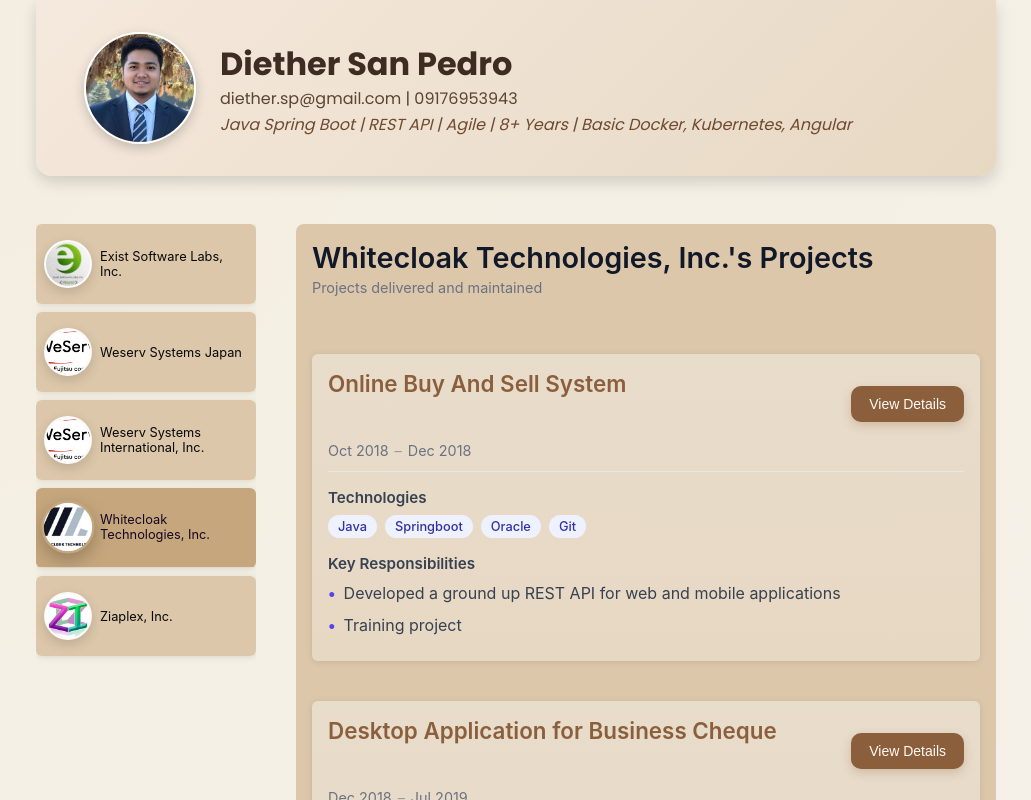
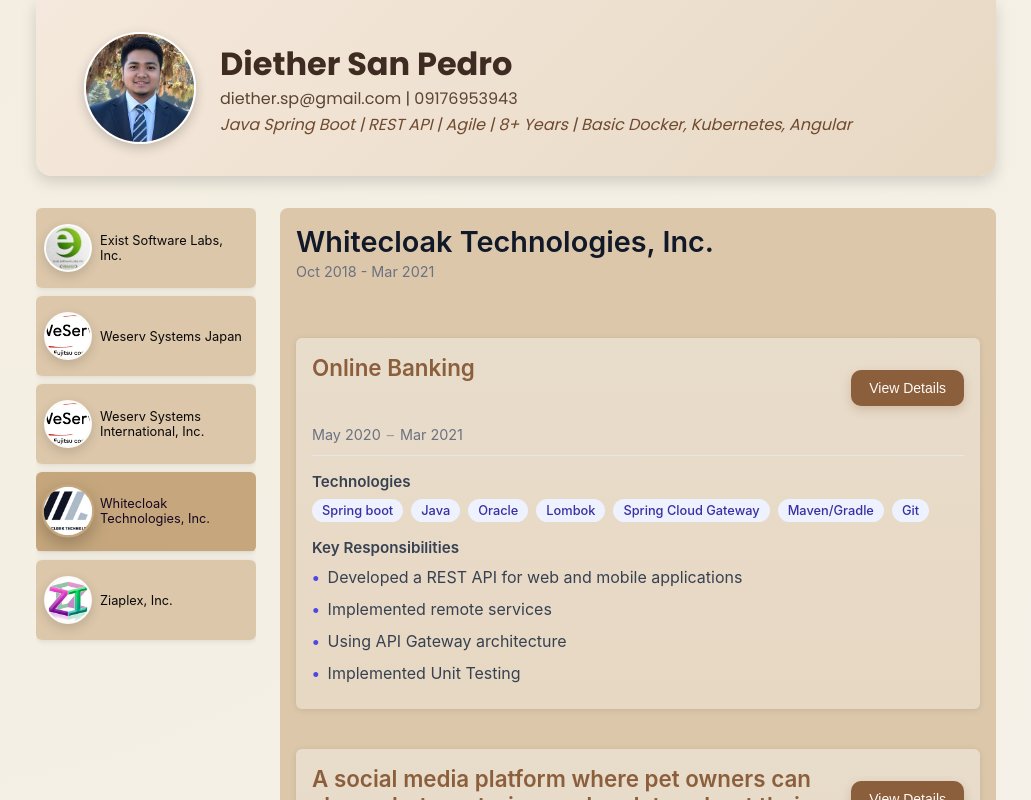
Before and after one commit to diether-sp/dsp-portfolio, an Angular app: page / in a window 1280 px wide. Both pictures are taken after a click on the button "Whitecloak Technologies, Inc.". Shown: the top 800 px of the page, without its empty margins (124-1155 px from the left). Built offline with nearby package versions, Linux system fonts and the light colour scheme.

Commit message:
Fix project sorting and added new project info

```diff
--- a/src/app/app.component.css
+++ b/src/app/app.component.css
@@ -3,9 +3,10 @@
   width: 90%;
   max-width: 60rem;
   margin: 3rem auto;
+  margin-top: 0rem;
   display: grid;
   grid-template-columns: 1fr;
-  gap: 2rem;
+  gap: 1.5rem;
   font-family: 'Inter', sans-serif;
 }
 
@@ -49,7 +50,7 @@
 @media (min-width: 768px) {
   .main-layout {
     grid-template-columns: 220px 1fr;
-    gap: 2.5rem;
+    gap: 1.5rem;
   }
 
   .company-list {
--- a/src/app/app.component.html
+++ b/src/app/app.component.html
@@ -21,6 +21,7 @@
   <section class="projects-container">
     @if (selectedCompany) {
       <app-projects
+        [duration]="selectedCompany.duration"
         [companyId]="selectedCompany.id"
         [name]="selectedCompany.name"
       />
--- a/src/app/company-list.ts
+++ b/src/app/company-list.ts
@@ -2,26 +2,31 @@
   {
     id: 'c1',
     name: 'Ziaplex, Inc.',
+    duration: 'Dec 2017 - Sept 2018',
     avatar: 'ziaplex.jpg',
   },
   {
     id: 'c2',
     name: 'Whitecloak Technologies, Inc.',
+    duration: 'Oct 2018 - Mar 2021',
     avatar: 'wc.jpg',
   },
   {
     id: 'c3',
     name: 'Weserv Systems International, Inc.',
+    duration: 'Mar 2021 - Dec 2022 | Jun 2024 - Apr 2025',
     avatar: 'weserv.jpg',
   },
   {
     id: 'c4',
     name: 'Weserv Systems Japan',
+    duration: 'Jan 2023 - Jun 2024',
     avatar: 'weserv.jpg',
   },
   {
     id: 'c5',
     name: 'Exist Software Labs, Inc.',
+    duration: 'May 2025 - Present',
     avatar: 'exist.jpg',
   },
 ];
--- a/src/app/projects/project-list.ts
+++ b/src/app/projects/project-list.ts
@@ -1,6 +1,6 @@
 export const PROJECT_LIST = [
     {
-      id: 'z1',
+      id: 1,
       companyId: 'c1',
       title: 'Business Name Registration System',
       desc: 'Business name registrations and displaying existing registered business names. The platform allows users to check the availability of a proposed business name and verify the registration status of existing names. Designed to streamline the business registration process, reduce duplication, and ensure compliance with naming regulations.',
@@ -19,7 +19,7 @@
       endDate: "2018-04-01"
     },
     {
-      id: 'z2',
+      id: 2,
       companyId: 'c1',
       title: 'Government Project Tracking System',
       desc: 'Track and monitor government-funded projects while providing transparent, real-time access to project information for the public. The system allows government officials to register, update, and manage projects, and enables citizens to view project statuses, budgets, timelines, and locations. Designed to improve transparency, accountability, and public trust in government infrastructure and development initiatives.',
@@ -39,7 +39,7 @@
       endDate: "2018-09-01"
     },
     {
-      id: 'wc1',
+      id: 3,
       companyId: 'c2',
       title: 'Online Buy And Sell System',
       desc: 'Training project created to improve coding style and apply best practices in creating REST API.',
@@ -57,7 +57,7 @@
       endDate: "2018-12-01"
     },
     {
-      id: 'wc2',
+      id: 4,
       companyId: 'c2',
       title: 'Desktop Application for Business Cheque',
       desc: 'Cheque printing module that ensures precise alignment and formatting for business cheques in compliance with banking standards. The system allows users to print cheques with accurate placement of payee details, amounts, dates, and signatures, reducing manual errors and ensuring compatibility with pre-printed cheque templates.',
@@ -75,7 +75,7 @@
       endDate: "2019-07-01"
     },
     {
-      id: 'wc3',
+      id: 5,
       companyId: 'c2',
       title: 'Online Banking',
       desc: 'Secure and user-friendly online banking platform enabling customers to manage their financial activities remotely. The system supports key banking functions such as account management, funds transfer, transaction history, bill payments, and balance inquiries. Built with a strong emphasis on security, scalability, and real-time transaction processing, the platform ensures reliable digital banking experiences for end-users.',
@@ -100,7 +100,7 @@
       endDate: "2020-02-01"
     },
     {
-      id: 'wc4',
+      id: 6,
       companyId: 'c2',
       title: ' A social media platform where pet owners can share photos, stories, and updates about their pets and connect with other animal lovers.',
       desc: 'Proj desc here...',
@@ -119,7 +119,7 @@
       endDate: "2020-03-01"
     },
     {
-      id: 'wc5',
+      id: 7,
       companyId: 'c2',
       title: 'Online Banking',
       desc: 'Secure and user-friendly online banking platform enabling customers to manage their financial activities remotely. The system supports key banking functions such as account management, funds transfer, transaction history, bill payments, and balance inquiries. Built with a strong emphasis on security, scalability, and real-time transaction processing, the platform ensures reliable digital banking experiences for end-users.',
@@ -142,7 +142,7 @@
       endDate: "2021-03-01"
     },
     {
-      id: 'wsi1',
+      id: 8,
       companyId: 'c3',
       title: 'Project Management System',
       desc: ' Project management system to streamline project tracking, team member assignments, and technology requirements. The platform enables administrators to monitor project availability, assign members based on skill sets, and define the technologies needed for each project. The system improves visibility into ongoing and upcoming projects, ensures resource optimization, and supports strategic planning for team utilization.',
@@ -163,7 +163,7 @@
       endDate: "2021-12-01"
     },
     {
-      id: 'wsj1',
+      id: 9,
       companyId: 'c4',
       title: 'Telecom Admin and Customer Service System',
       desc: ' Admin portal for a telecom company to streamline and centralize internal operations. The portal enables efficient management of customer orders, product inventory, and marketing campaigns. The system ensures operational efficiency, reduces manual intervention, and supports scalable business processes.',
@@ -181,7 +181,7 @@
       endDate: "2024-06-01"
     },
     {
-      id: 'e1',
+      id: 10,
       companyId: 'c5',
       title: 'University Incident and Monitoring System',
       desc: 'A centralized system for reporting, tracking, and monitoring university-related incidents to enhance response, campus safety, and operational efficiency.',
@@ -203,7 +203,7 @@
       endDate: ""
     },
     {
-      id: 'e2',
+      id: 11,
       companyId: 'c5',
       title: 'University Interactive Feedback and Survey Application',
       desc: 'An interactive platform that enables universities to collect, manage, and analyze student and faculty feedback through customizable surveys to improve academic and administrative services.',
@@ -225,7 +225,7 @@
       endDate: ""
     },
     {
-      id: 'e3',
+      id: 12,
       companyId: 'c5',
       title: 'Government Incident and Monitoring System',
       desc: 'A centralized system for reporting, tracking, and monitoring transportation-related incidents to enhance response, coordination, and overall service efficiency.',
@@ -247,7 +247,7 @@
       endDate: "2025-12-01"
     },
     {
-      id: 'e3',
+      id: 13,
       companyId: 'c5',
       title: 'Government Electrification Service Monitoring System',
       desc: 'A government system designed to monitor electrification services, streamline issue reporting, track response actions, and improve transparency and service efficiency for citizens.',
@@ -272,4 +272,27 @@
       startDate: "2025-09-01",
       endDate: "2026-01-01"
     },
+    {
+      id: 14,
+      companyId: 'c5',
+      title: 'Electricity Management Application',
+      desc: 'An electicity management application that enables users to track electricity usage, access billing information, and manage their accounts across Visayas and Mindanao through a clean and user-friendly interface.',
+      technologies: [
+        "Java",
+        "Springboot",
+        "Oracle",
+        "API Gateway",
+        "Jenkins",
+        "Swagger",
+        "Redis",
+        "Git"
+      ],
+      responsibilities: [
+        "Implemented authentication",
+        "Implemented microservices",
+        "Created configmaps for dev/staging/prod deployment"
+      ],
+      startDate: "2026-01-01",
+      endDate: ""
+    },
 ];
--- a/src/app/projects/project/project.model.ts
+++ b/src/app/projects/project/project.model.ts
@@ -1,5 +1,5 @@
 export interface Project {
-  id: string;
+  id: number;
   companyId: string;
   desc: string;
   title: string;
--- a/src/app/projects/projects.component.html
+++ b/src/app/projects/projects.component.html
@@ -2,8 +2,8 @@
 
   <header class="projects-header">
     <div class="header-text">
-      <h2>{{ name }}'s Projects</h2>
-      <p class="subtitle">Projects delivered and maintained</p>
+      <h2>{{ name }}</h2>
+      <p class="subtitle">{{ duration }}</p>
     </div>
   </header>
 
--- a/src/app/projects/projects.component.ts
+++ b/src/app/projects/projects.component.ts
@@ -14,6 +14,8 @@
 export class ProjectsComponent {
   @Input({ required: true }) companyId!: string;
   @Input({ required: true }) name!: string;
+  @Input({ required: true }) duration!: string;
+
   // isAddingProject = false;
 
   constructor(private projectsService: ProjectsService) {}
--- a/src/app/projects/projects.service.ts
+++ b/src/app/projects/projects.service.ts
@@ -6,6 +6,7 @@
 @Injectable({ providedIn: 'root' })
 export class ProjectsService {
   getCompanyProjects(companyId: string) {
-    return PROJECT_LIST.filter((project) => project.companyId === companyId);
-  }
+return PROJECT_LIST
+  .filter(project => project.companyId === companyId)
+  .sort((a, b) => b.id - a.id);  }
 }
```
